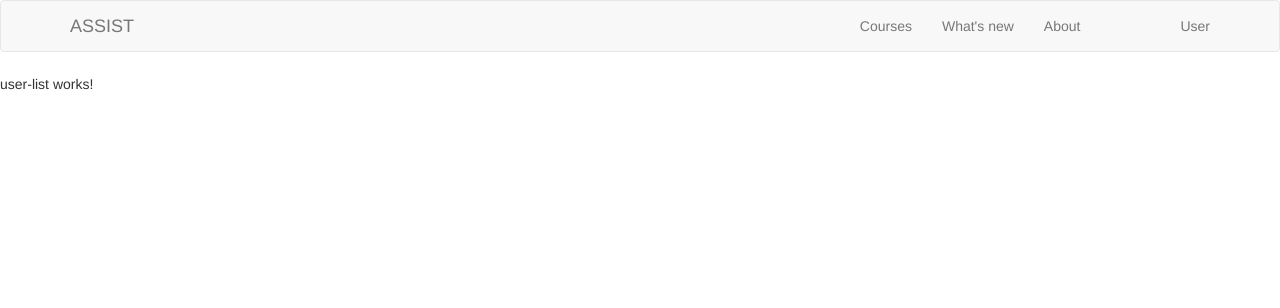
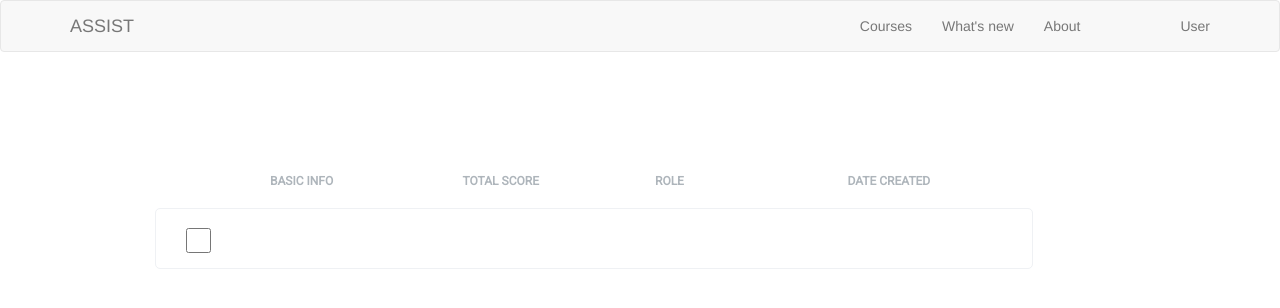
Before and after one commit to internbogdanpatraucean/green_team, an Angular app: page /users in a window 1280 px wide. Shown: the top 308 px of the page. Built offline with nearby package versions, Linux system fonts and the light colour scheme.

Commit message:
[UI] Created structure for the User List page.

```diff
--- a/src/app/components/admin/user-list/user-list.component.css
+++ b/src/app/components/admin/user-list/user-list.component.css
@@ -0,0 +1,34 @@
+.user-list-header {
+  margin-top: 100px;
+  margin-right: 200px;
+  margin-left: 200px;
+}
+
+.user-list {
+  margin-right: 100px;
+  margin-left: 100px;
+  height: 10%;
+  width: 75%;
+  border: 1px solid #eff1f4;
+  border-radius: 5px;
+  background-color: #ffffff;
+  padding: 15px 15px 10px 15px;
+}
+.users-list-headers {
+  height: 14px;
+  width: 100%;
+  color: #aeb5bb;
+  font-family: Roboto;
+  font-size: 12px;
+  font-weight: bold;
+  line-height: 14px;
+  margin-bottom: 20px;
+}
+
+.user-checkbox {
+  height: 25px;
+  width: 25px;
+  background-color: white;
+  border: 1px solid #aeb5bb;
+  border-radius: 5px;
+}
--- a/src/app/components/admin/user-list/user-list.component.html
+++ b/src/app/components/admin/user-list/user-list.component.html
@@ -5,6 +5,57 @@
   Every user can be edited, duplicated, removed or his role may be changed.
   There's also a possibility to create a new user.
 -->
-<p>
-  user-list works!
-</p>
+<div class="container">
+  <div class="row">
+
+    <!--user list header-->
+    <section class="row user-list-header">
+      <div class="col-xs-3">
+        <p class="users-list-headers">BASIC INFO</p>
+      </div>
+      <div class="col-xs-3">
+        <p class="users-list-headers">TOTAL SCORE</p>
+      </div>
+      <div class="col-xs-3">
+        <p class="users-list-headers">ROLE</p>
+      </div>
+      <div class="col-xs-3">
+        <p class="users-list-headers">DATE CREATED</p>
+      </div>
+    </section>
+
+    <!--user list-->
+    <section class="row user-list">
+
+      <!--checkbox-->
+      <div class="col-xs-1">
+          <input type="checkbox" class="user-checkbox">
+      </div>
+
+      <!--basic info-->
+      <div class="col-xs-3">
+
+      </div>
+
+      <!--total score-->
+      <div class="col-xs-3">
+
+      </div>
+
+      <!--role-->
+      <div class="col-xs-2">
+
+      </div>
+
+      <!--date created-->
+      <div class="col-xs-2">
+
+      </div>
+
+      <!--context menu-->
+      <div class="col-xs-1">
+
+      </div>
+    </section>
+  </div>
+</div>
--- a/src/app/components/admin/user/user.component.html
+++ b/src/app/components/admin/user/user.component.html
@@ -3,6 +3,8 @@
   provided, then it's an edit, otherwise it's a create. It allows editing the user
   image and user details.
 -->
-<p>
-  user works!
-</p>
+<div class="container">
+  <div class="row">
+    <h1>users</h1>
+  </div>
+</div>
--- a/src/app/components/shared/my-account/my-account.component.ts
+++ b/src/app/components/shared/my-account/my-account.component.ts
@@ -43,7 +43,7 @@ export class MyAccountComponent implements OnInit {
     new StartedCourse('../../../../assets/course_img1.jpg', 'Title 1: How to do a joke', 'Here you can try to learn', 10, 59, 1),
     new StartedCourse('../../../../assets/course_img3.jpg', 'Title 2: How to take care of dogs', 'Here you can try to learn', 100, 32, 2),
     new StartedCourse('../../../../assets/course_img4.jpg', 'Title 3: How to do learn Angular', 'Here you can try to learn', 50, 158, 3),
-    new StartedCourse('../../../../assets/course_img5.jpg', 'Title 4: Nothing to learn here', 'Here you can try to learn', 83, 0, 4)
+    new StartedCourse('../../../../assets/course_img5.jpg', 'Title 4: Nothing to learn here', 'Here you can try to learn', 0, 0, 4)
   ];
 
   color = 'primary';
```
